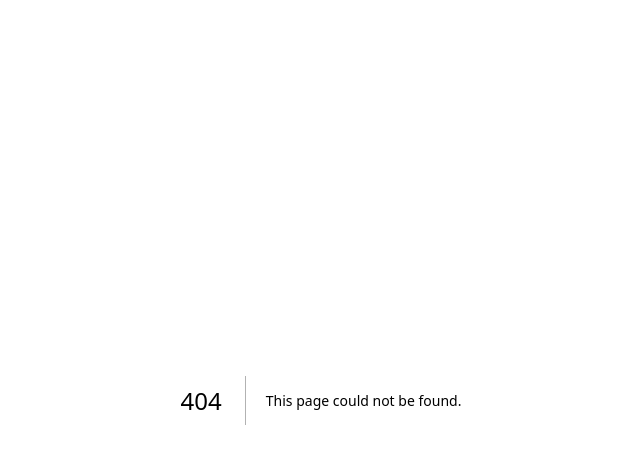
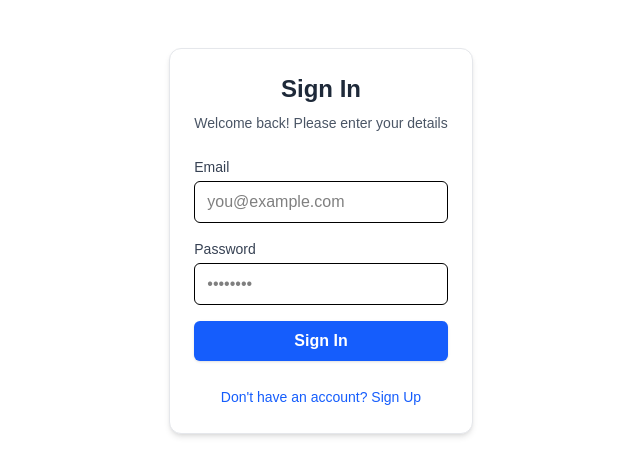
Before and after one commit to mjlab-school/secure-paluwagan-platform, a Next.js app: page /login in a window 1280 px wide. Before the commit this address had no page. Shown: the top 476 px of the page, without its empty margins (319-959 px from the left). Built offline with nearby package versions, Linux system fonts and the light colour scheme; no server answers.

Commit message:
feat: add user login and registration page components

```diff
--- /dev/null
+++ b/src/app/login/page.tsx
@@ -0,0 +1,104 @@
+'use client';
+
+import { useState } from 'react';
+import { supabase } from '@/lib/supabaseClient';
+import { useRouter } from 'next/navigation';
+
+export default function AuthPage() {
+  const [email, setEmail] = useState('');
+  const [password, setPassword] = useState('');
+  const [isSignUp, setIsSignUp] = useState(false);
+  const [message, setMessage] = useState('');
+  const [loading, setLoading] = useState(false);
+  const router = useRouter();
+
+  const handleAuth = async (e: React.FormEvent) => {
+    e.preventDefault();
+    setLoading(true);
+    setMessage('');
+
+    try {
+      if (isSignUp) {
+        const { error } = await supabase.auth.signUp({ email, password });
+        if (error) throw error;
+        setMessage('Check your email for confirmation, or log in if confirmation is disabled.');
+      } else {
+        const { error } = await supabase.auth.signInWithPassword({ email, password });
+        if (error) throw error;
+        setMessage('Success! Redirecting to KYC page...');
+        setTimeout(() => router.push('/kyc'), 1500);
+      }
+    } catch (err: any) {
+      setMessage(err.message || 'An error occurred during authentication.');
+    } finally {
+      setLoading(false);
+    }
+  };
+
+  return (
+    <div className="max-w-md mx-auto mt-12 p-6 bg-white rounded-xl shadow-md border border-gray-200">
+      <h1 className="text-2xl font-bold mb-2 text-gray-800 text-center">
+        {isSignUp ? 'Create Account' : 'Sign In'}
+      </h1>
+      <p className="text-sm text-gray-600 mb-6 text-center">
+        {isSignUp
+          ? 'Sign up to access the Paluwagan platform'
+          : 'Welcome back! Please enter your details'}
+      </p>
+
+      <form onSubmit={handleAuth} className="space-y-4">
+        <div>
+          <label className="block text-sm font-medium text-gray-700 mb-1">Email</label>
+          <input
+            type="email"
+            required
+            value={email}
+            onChange={(e) => setEmail(e.target.value)}
+            className="w-full px-3 py-2 border rounded-md focus:outline-none focus:ring-2 focus:ring-blue-500 text-black"
+            placeholder="you@example.com"
+          />
+        </div>
+
+        <div>
+          <label className="block text-sm font-medium text-gray-700 mb-1">Password</label>
+          <input
+            type="password"
+            required
+            value={password}
+            onChange={(e) => setPassword(e.target.value)}
+            className="w-full px-3 py-2 border rounded-md focus:outline-none focus:ring-2 focus:ring-blue-500 text-black"
+            placeholder="••••••••"
+          />
+        </div>
+
+        <button
+          type="submit"
+          disabled={loading}
+          className="w-full py-2 px-4 bg-blue-600 text-white font-semibold rounded-md shadow hover:bg-blue-700 disabled:opacity-50 transition"
+        >
+          {loading ? 'Processing...' : isSignUp ? 'Sign Up' : 'Sign In'}
+        </button>
+      </form>
+
+      {message && (
+        <p className="mt-4 text-sm font-medium text-gray-700 bg-gray-50 p-3 rounded border text-center">
+          {message}
+        </p>
+      )}
+
+      <div className="mt-6 text-center">
+        <button
+          onClick={() => {
+            setIsSignUp(!isSignUp);
+            setMessage('');
+          }}
+          className="text-sm text-blue-600 hover:underline"
+        >
+          {isSignUp
+            ? 'Already have an account? Sign In'
+            : "Don't have an account? Sign Up"}
+        </button>
+      </div>
+    </div>
+  );
+}
--- /dev/null
+++ b/src/lib/supabaseClient.ts
@@ -0,0 +1,6 @@
+import { createClient } from '@supabase/supabase-js';
+
+const supabaseUrl = process.env.NEXT_PUBLIC_SUPABASE_URL!;
+const supabaseAnonKey = process.env.NEXT_PUBLIC_SUPABASE_ANON_KEY!;
+
+export const supabase = createClient(supabaseUrl, supabaseAnonKey);
```
